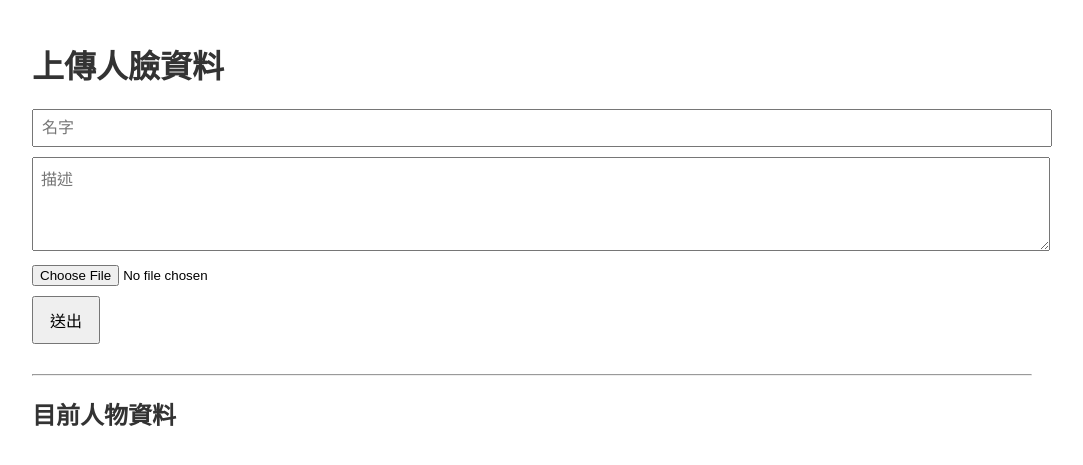
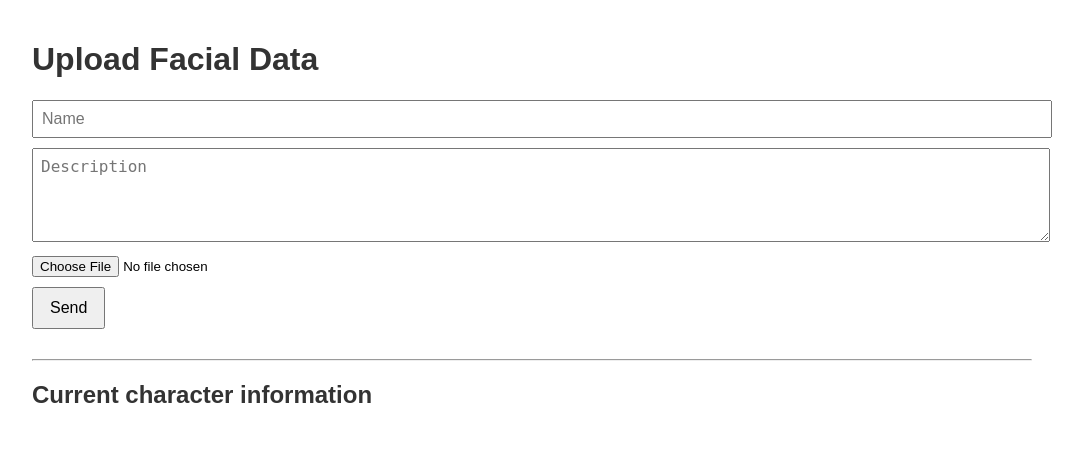
Before and after one commit to tiffanyfan1015/EdgeAI_lab4_interface, a Flask app: page /data in a window 1280 px wide. Shown: the top 465 px of the page, without its empty margins (108-1191 px from the left). Run offline with Flask 3, Linux system fonts and the light colour scheme; data that the repository does not hold is empty.

Commit message:
Turn words into English, modify prompt

```diff
--- a/app.py
+++ b/app.py
@@ -106,10 +106,8 @@ def inference():
     # Retrive image path
     img_path = person.image_path
 
-    # TODO: 這裡可以接 LLM 推論
-    prompt = "Describe this image in about 50 words in a humorous way."
-    # prompt = f"這是關於 {person.name} 的描述：\n{person.description}\n請幫我想一句毒舌歡迎語。"
-    # response = f"喔，又是你啊，{person.name}，你的臉我永遠忘不了（因為太難忘了）。"
+    # TODO: 這裡可以接 LLM ，Response或是prompt再融入一下description
+    prompt = f"This is the description of a person named {person.name} :{person.description}.\n Please tell me about him/her in a humorous way."
     response = llm_forward(img_path, prompt)
 
     return jsonify({
@@ -131,8 +129,9 @@ def update_active():
         return jsonify({"error": "Person not found"}), 404
 
     # Prepare prompt (Todo:接上我們LLM的Response)
-    prompt = f"這是關於 {person.name} 的描述：{person.description}\n請幫我想一句毒舌歡迎語。"
-    response_text = f"{person.name}，你終於來了，我還以為你在社交黑洞裡迷路了。"
+    img_path = person.image_path
+    prompt = f"This is the description of a person named {person.name} :{person.description}.\n Please tell me about him/her in a humorous way."
+    response_text = llm_forward(img_path, prompt)
 
     active_state.update({
         "updated_at": datetime.utcnow().isoformat(),
--- a/templates/active.html
+++ b/templates/active.html
@@ -10,8 +10,8 @@
   </style>
 </head>
 <body>
-  <h1>門神目前鎖定對象</h1>
-  <div id="content">載入中...</div>
+  <h1>Who's there?</h1>
+  <div id="content">Loading...</div>
 
   <script>
     async function loadActive() {
@@ -19,7 +19,7 @@
       const data = await res.json();
 
       if (!data.person_id) {
-        document.getElementById("content").innerHTML = "<p>目前沒有偵測到任何人。</p>";
+        document.getElementById("content").innerHTML = "<p>No one has been detected so far.</p>";
         return;
       }
 
--- a/templates/data.html
+++ b/templates/data.html
@@ -61,18 +61,18 @@
   </style>
 </head>
 <body>
-  <h1>上傳人臉資料</h1>
+  <h1>Upload Facial Data</h1>
 
   <form id="uploadForm" enctype="multipart/form-data">
-    <input type="text" name="name" placeholder="名字" required><br>
-    <textarea name="description" placeholder="描述" rows="4" required></textarea><br>
+    <input type="text" name="name" placeholder="Name" required><br>
+    <textarea name="description" placeholder="Description" rows="4" required></textarea><br>
     <input type="file" name="image" accept="image/*" required><br>
-    <button type="submit">送出</button>
+    <button type="submit">Send</button>
   </form>
 
   <hr>
 
-  <h2>目前人物資料</h2>
+  <h2>Current character information</h2>
   <div id="personList"></div>
 
   <script>
@@ -87,7 +87,7 @@
         body: formData
       });
       const data = await res.json();
-      alert(`✅ 上傳成功：ID=${data.person_id}`);
+      alert(`Upload successfully:ID=${data.person_id}`);
       uploadForm.reset();
       loadPersonList();
     };
@@ -105,7 +105,7 @@
           <img src="/image/${person.id}" alt="${person.name}"><br>
           <strong>${person.name}</strong><br>
           <small>${person.description}</small><br><br>
-          <button onclick="runInference(${person.id})">對我說句話</button>
+          <button onclick="runInference(${person.id})"> Show response from LLM </button>
           <div class="response" id="response-${person.id}"></div>
         `;
 
@@ -115,7 +115,7 @@
 
     async function runInference(id) {
       const responseDiv = document.getElementById(`response-${id}`);
-      responseDiv.textContent = "🧠 思考中...";
+      responseDiv.textContent = "🧠 Thinking...";
 
       try {
         const res = await fetch("/inference", {
@@ -127,7 +127,7 @@
         const data = await res.json();
         responseDiv.textContent = `🤖 ${data.response}`;
       } catch (err) {
-        responseDiv.textContent = "⚠️ 取得語句失敗";
+        responseDiv.textContent = "Failed to get statement";
         console.error(err);
       }
     }
```
Also changed, not shown: templates/control.html (+4 -4 lines).
